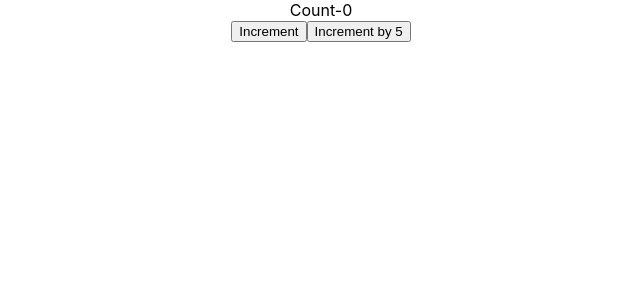
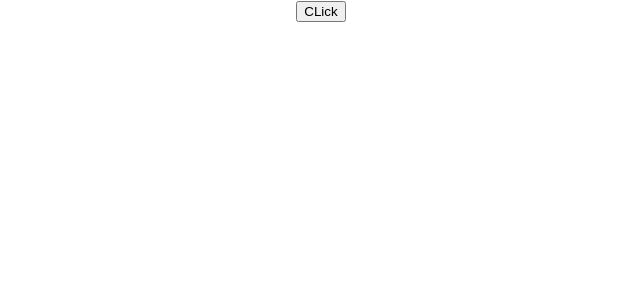
Before and after one commit to ishwarikanase/react-greet, a React (Create React App) app: page / in a window 1280 px wide. Shown: the top 300 px of the page, without its empty margins (319-959 px from the left). Built offline with nearby package versions, Linux system fonts and the light colour scheme.

Commit message:
onClick event in function component

```diff
--- a/src/App.js
+++ b/src/App.js
@@ -6,6 +6,7 @@
 import Hello from './components/hello';
 import Message from './components/Message';
 import Counter from './components/Counter';
+import FunctionClick from './components/functionClick';
 function App() {
   return (
     <div className="App">
@@ -20,7 +21,8 @@
       <Welcome name="diana" heroName="spider women" />
       <Hello /> */}
       {/* <Message/> */}
-      <Counter/>
+      {/* <Counter/> */}
+      <FunctionClick></FunctionClick>
     </div>
   );
 }
--- /dev/null
+++ b/src/components/functionClick.js
@@ -0,0 +1,13 @@
+import React from 'react';
+function FunctionClick(){
+    function clickHandler(){
+        console.log("button clicked")
+    }
+    return(
+        <div>
+            <button onClick={clickHandler}> CLick</button>
+        </div>
+    )
+}
+
+export default FunctionClick;
```
